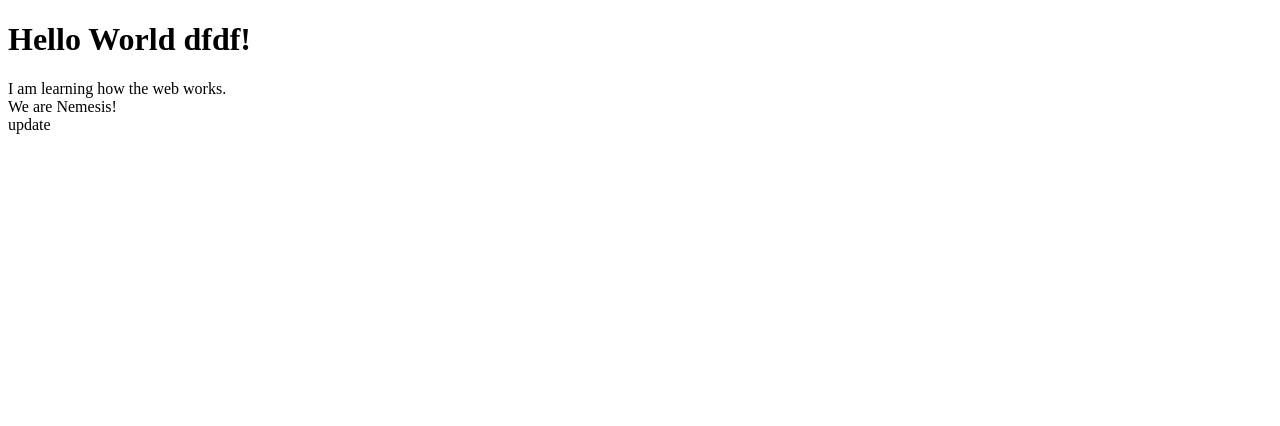
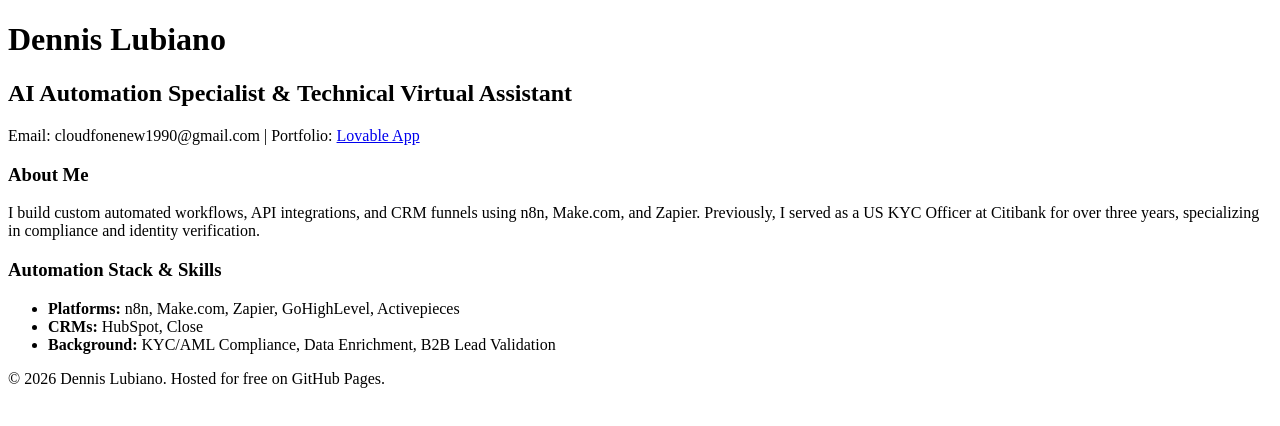
Before and after one commit to zinectics/Hello-World-HTML-Practice, a plain HTML site: page index.html in a window 1280 px wide. Drawn offline with Linux system fonts and the light colour scheme.

Commit message:
Revamp index.html with personal branding details
Updated the HTML structure and content to reflect personal branding and professional information.

```diff
--- a/index.html
+++ b/index.html
@@ -1,10 +1,35 @@
 <!DOCTYPE html>
-<html>
+<html lang="en">
 <head>
-    <title>My First Website</title>
+    <meta charset="UTF-8">
+    <meta name="viewport" content="width=device-width, initial-scale=1.0">
+    <title>Dennis Lubiano | AI Automation Specialist</title>
 </head>
 <body>
-    <h1>Hello World dfdf!</h1>
-    <p>I am learning how the web works.<br>We are Nemesis!<br>update</p>
+    <header>
+        <h1>Dennis Lubiano</h1>
+        <h2>AI Automation Specialist & Technical Virtual Assistant</h2>
+        <p>Email: cloudfonenew1990@gmail.com | Portfolio: <a href="https://dennislubiano08.lovable.app/">Lovable App</a></p>
+    </header>
+
+    <main>
+        <section id="about">
+            <h3>About Me</h3>
+            <p>I build custom automated workflows, API integrations, and CRM funnels using n8n, Make.com, and Zapier. Previously, I served as a US KYC Officer at Citibank for over three years, specializing in compliance and identity verification.</p>
+        </section>
+
+        <section id="projects">
+            <h3>Automation Stack & Skills</h3>
+            <ul>
+                <li><strong>Platforms:</strong> n8n, Make.com, Zapier, GoHighLevel, Activepieces</li>
+                <li><strong>CRMs:</strong> HubSpot, Close</li>
+                <li><strong>Background:</strong> KYC/AML Compliance, Data Enrichment, B2B Lead Validation</li>
+            </ul>
+        </section>
+    </main>
+
+    <footer>
+        <p>&copy; 2026 Dennis Lubiano. Hosted for free on GitHub Pages.</p>
+    </footer>
 </body>
 </html>
```
